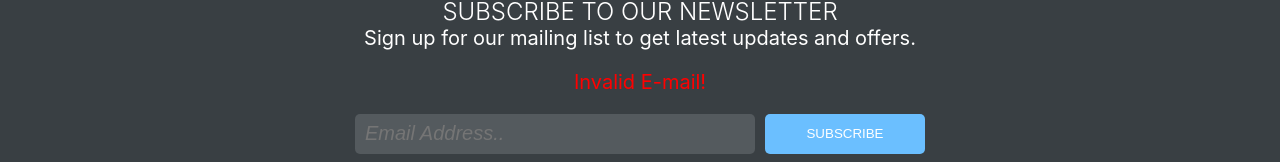
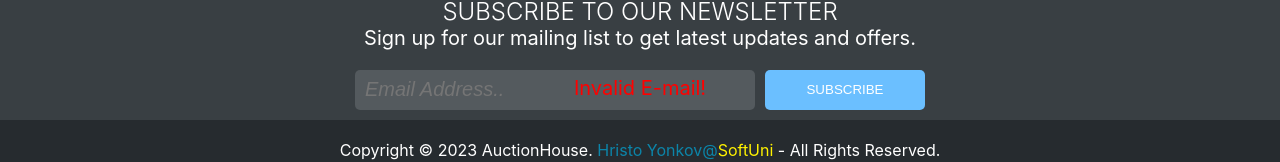
Before and after one commit to HristoYonkov/Auction-House-ExamProject, a React (Create React App) app in the folder Auction-House/auction-house/: page /catalog in a window 1280 px wide. Both pictures are taken after a click on the button "SUBSCRIBE". Shown: the part 758-920 px from the top of the page. Built offline with nearby package versions, Linux system fonts and the light colour scheme; no server answers.

Commit message:
fixed loader

```diff
--- a/Auction-House/auction-house/src/components/Loader/Loader.css
+++ b/Auction-House/auction-house/src/components/Loader/Loader.css
@@ -36,3 +36,8 @@
       height: 32px;
     }
   }
+
+  .lds-p {
+    position: absolute;
+    top: 25px;
+  }
--- a/Auction-House/auction-house/src/components/Loader/Loader.js
+++ b/Auction-House/auction-house/src/components/Loader/Loader.js
@@ -3,6 +3,6 @@ import './Loader.css';
 export const Loader = () => {
 
     return (
-        <div className="lds-facebook"><div></div><div></div><div></div></div>
+        <div className="lds-facebook"><div><p className='lds-p'>Loading...</p></div><div></div><div></div></div>
     );
 }
--- a/Auction-House/auction-house/src/components/footer/Footer.css
+++ b/Auction-House/auction-house/src/components/footer/Footer.css
@@ -105,3 +105,11 @@ footer span {
 footer span#sf-logo {
     color: #fff200;
 }
+
+.footer-err-msg {
+    position: absolute;
+    color: red;
+    bottom: 0px;
+    left: 50%;
+    transform: translate(-50%);
+}
--- a/Auction-House/auction-house/src/components/footer/Footer.js
+++ b/Auction-House/auction-house/src/components/footer/Footer.js
@@ -21,9 +21,10 @@ export const Footer = () => {
             setError(true);
         }
 
+        setEmail('');
+
         setTimeout(() => {
             setError(false);
-            setEmail('');
         }, 3000)
     }
 
@@ -32,10 +33,13 @@ export const Footer = () => {
 
         if (!email.match(validRegex)) {
             setError(true);
-            return;
         }
 
         setEmail('');
+
+        setTimeout(() => {
+            setError(false);
+        }, 3000)
     }
 
     return (
@@ -44,7 +48,7 @@ export const Footer = () => {
                 <h1>SUBSCRIBE TO OUR NEWSLETTER</h1>
                 <p>Sign up for our mailing list to get latest updates and offers.</p>
                 {error && (
-                    <p className='err-msg'>Invalid E-mail!</p>
+                    <p className='footer-err-msg'>Invalid E-mail!</p>
                 )}
                 <div className="inputs">
                     <input type="text" value={email} onChange={onChangeHandler} onBlur={onBlurHandler} placeholder="Email Address.." />
```
